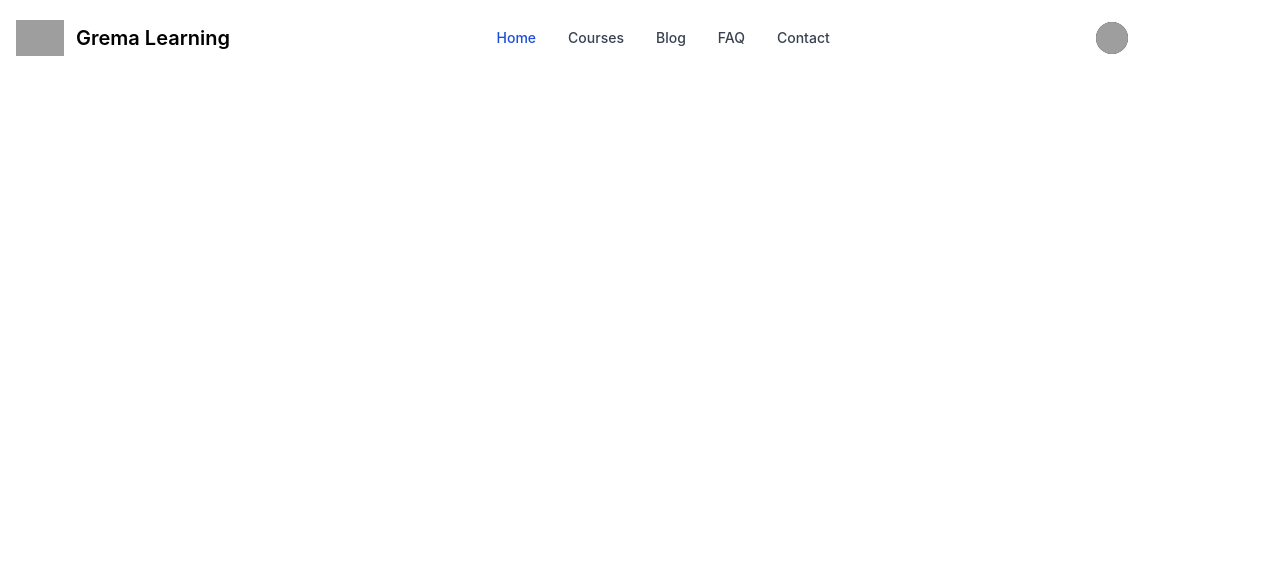
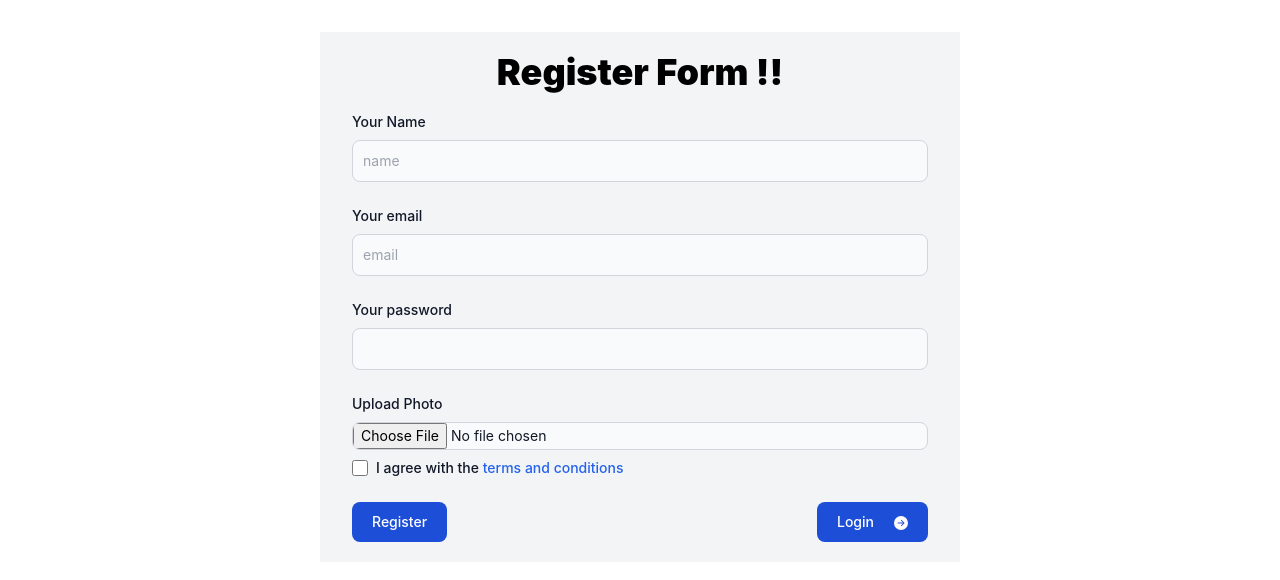
Before and after one commit to sagor019954/email-authentication-ass-10, a React (Create React App) app: page /register in a window 1280 px wide. Shown: the top 580 px of the page. Built offline with nearby package versions, Linux system fonts and the light colour scheme; grey boxes are pictures that could not be loaded.

Commit message:
form are added

```diff
--- a/package.json
+++ b/package.json
@@ -8,6 +8,7 @@
     "@testing-library/user-event": "^13.5.0",
     "react": "^18.2.0",
     "react-dom": "^18.2.0",
+    "react-icons": "^4.7.1",
     "react-scripts": "5.0.1",
     "web-vitals": "^2.1.4"
   },
--- a/src/App.js
+++ b/src/App.js
@@ -1,10 +1,14 @@
 
 import './App.css';
 import Navbar from './Common/Navbar';
+import Login from './Form/Login';
+import Register from './Form/Register';
 function App() {
   return (
     <div >
-      <Navbar></Navbar>
+      {/* <Navbar></Navbar> */}
+      {/* <Login></Login> */}
+      <Register></Register>
     </div>
   );
 }
--- /dev/null
+++ b/src/Form/Login.js
@@ -0,0 +1,26 @@
+import React from 'react';
+import { BsFillArrowRightCircleFill } from "react-icons/bs";
+const Login = () => {
+    return (
+        <div className='w-1/2 mx-auto bg-gray-100 '>
+            <form className='m-8'>
+                <p className='text-center pt-5 font-black text-4xl'>Log In  !!</p>
+                <div className="mb-6 pt-5">
+                    <label htmlFor="email" className="block mb-2 text-sm font-medium text-gray-900 ">Your email</label>
+                    <input type="email" id="email" className="bg-gray-50 border border-gray-300 text-gray-900 text-sm rounded-lg focus:ring-blue-500 focus:border-blue-500 block w-full p-2.5  dark:border-gray-600 dark:placeholder-gray-400 dark:text-white dark:focus:ring-blue-500 dark:focus:border-blue-500" placeholder="name@flowbite.com" required />
+                </div>
+                <div className="mb-6 mt-5">
+                    <label htmlFor="password" className="block mb-2 text-sm font-medium text-gray-900">Your password</label>
+                    <input type="password" id="password" className="bg-gray-50 border border-gray-300 text-gray-900 text-sm rounded-lg focus:ring-blue-500 focus:border-blue-500 block w-full p-2.5  dark:border-gray-600 dark:placeholder-gray-400 dark:text-white dark:focus:ring-blue-500 dark:focus:border-blue-500" required />
+                </div>
+                <div className='flex  place-content-between pb-5'>
+                    <button type="submit" className="text-white bg-blue-700 hover:bg-blue-800 focus:ring-4 focus:outline-none focus:ring-blue-300 font-medium rounded-lg text-sm w-full sm:w-auto px-5 py-2.5 text-center dark:bg-blue-600 dark:hover:bg-blue-700 dark:focus:ring-blue-800">Log in</button>
+                    <button type="submit" className="text-white bg-blue-700 hover:bg-blue-800 focus:ring-4 focus:outline-none focus:ring-blue-300 font-medium rounded-lg text-sm w-full sm:w-auto px-5 py-2.5 text-center dark:bg-blue-600 dark:hover:bg-blue-700 dark:focus:ring-blue-800">Register<BsFillArrowRightCircleFill className='inline ml-5'></BsFillArrowRightCircleFill></button>
+                </div>
+            </form>
+
+        </div>
+    );
+};
+
+export default Login;
--- /dev/null
+++ b/src/Form/Register.js
@@ -0,0 +1,39 @@
+import React from 'react';
+import { BsFillArrowRightCircleFill } from "react-icons/bs";
+const Register = () => {
+    return (
+        <div className='w-1/2 mx-auto bg-gray-100 '>
+            <form className='m-8'>
+                <p className='text-center pt-5 font-black text-4xl'>Register Form !!</p>
+                <div className="mb-6 pt-5">
+                    <label htmlFor="name" className="block mb-2 text-sm font-medium text-gray-900 ">Your Name</label>
+                    <input type="name" id="name" className="bg-gray-50 border border-gray-300 text-gray-900 text-sm rounded-lg focus:ring-blue-500 focus:border-blue-500 block w-full p-2.5  dark:border-gray-600 dark:placeholder-gray-400 dark:text-white dark:focus:ring-blue-500 dark:focus:border-blue-500" placeholder="name" required />
+                </div>
+                <div className="mb-6 ">
+                    <label htmlFor="email" className="block mb-2 text-sm font-medium text-gray-900 ">Your email</label>
+                    <input type="email" id="email" className="bg-gray-50 border border-gray-300 text-gray-900 text-sm rounded-lg focus:ring-blue-500 focus:border-blue-500 block w-full p-2.5  dark:border-gray-600 dark:placeholder-gray-400 dark:text-white dark:focus:ring-blue-500 dark:focus:border-blue-500" placeholder="email" required />
+                </div>
+                <div className="mb-6 mt-5">
+                    <label htmlFor="password" className="block mb-2 text-sm font-medium text-gray-900">Your password</label>
+                    <input type="password" id="password" className="bg-gray-50 border border-gray-300 text-gray-900 text-sm rounded-lg focus:ring-blue-500 focus:border-blue-500 block w-full p-2.5  dark:border-gray-600 dark:placeholder-gray-400 dark:text-white dark:focus:ring-blue-500 dark:focus:border-blue-500" required />
+                </div>
+                <div>
+                    <label className="block mb-2 text-sm font-medium text-gray-900 " htmlFor="user_avatar">Upload Photo</label>
+                    <input className="block w-full text-sm text-gray-900 bg-gray-50 rounded-lg border border-gray-300 cursor-pointer dark:text-gray-400 focus:outline-none  dark:border-gray-600 dark:placeholder-gray-400" aria-describedby="user_avatar_help" id="user_avatar" type="file" />
+                </div>
+                <div className="flex items-start mb-6 mt-2">
+                    <div className="flex items-center h-5">
+                        <input id="terms" type="checkbox" value="" className="w-4 h-4 bg-gray-50 rounded border border-gray-300 focus:ring-3 focus:ring-blue-300 dark:bg-gray-700 dark:border-gray-600 dark:focus:ring-blue-600 dark:ring-offset-gray-800" />
+                    </div>
+                    <label htmlFor="terms" className="ml-2 text-sm font-medium text-gray-900 dark:text-gray-300">I agree with the <a href="#" className="text-blue-600 hover:underline dark:text-blue-500">terms and conditions</a></label>
+                </div>
+                <div className='flex  place-content-between pb-5'>
+                    <button type="submit" className="text-white bg-blue-700 hover:bg-blue-800 focus:ring-4 focus:outline-none focus:ring-blue-300 font-medium rounded-lg text-sm w-full sm:w-auto px-5 py-2.5 text-center dark:bg-blue-600 dark:hover:bg-blue-700 dark:focus:ring-blue-800">Register</button>
+                    <button type="submit" className="text-white bg-blue-700 hover:bg-blue-800 focus:ring-4 focus:outline-none focus:ring-blue-300 font-medium rounded-lg text-sm w-full sm:w-auto px-5 py-2.5 text-center dark:bg-blue-600 dark:hover:bg-blue-700 dark:focus:ring-blue-800">Login<BsFillArrowRightCircleFill className='inline ml-5'></BsFillArrowRightCircleFill></button>
+                </div>
+            </form>
+        </div>
+    );
+};
+
+export default Register;
```
Also changed, not shown: 1 other file (tests, documents, lock files or other folders).
